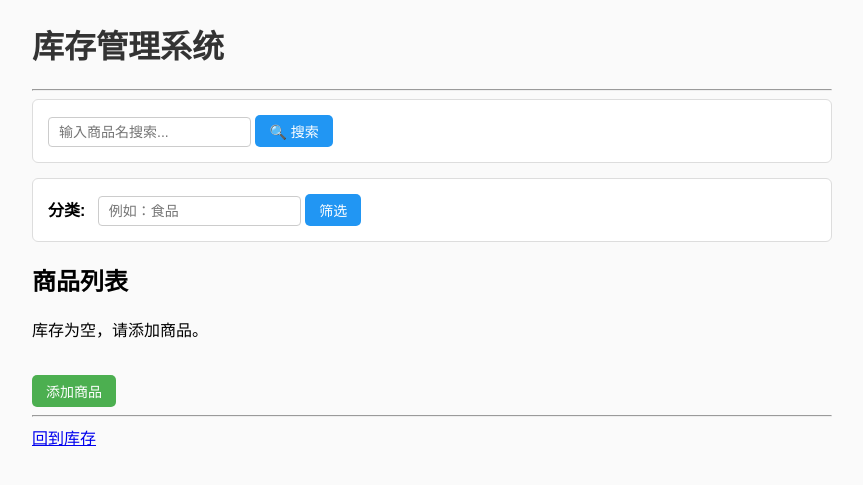
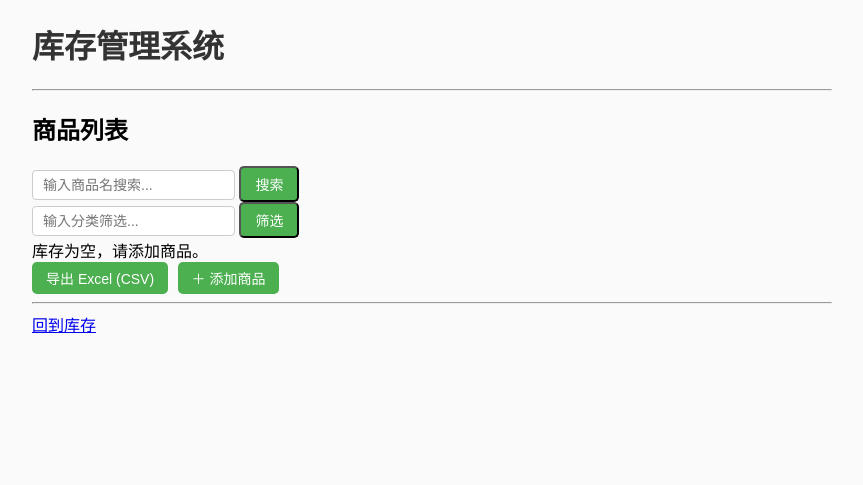
Before and after one commit to cx1331/inventory-system, a Flask app: page /inventory in a window 1280 px wide. Shown: the part 68-553 px from the top of the page, without its empty margins (208-1071 px from the left). Run offline with Flask 3, Linux system fonts and the light colour scheme; data that the repository does not hold is empty; some libraries are stand-ins or nearby versions.

Commit message:
Update inventory.html

```diff
--- a/templates/inventory.html
+++ b/templates/inventory.html
@@ -3,51 +3,70 @@
 {% block title %}库存列表{% endblock %}
 
 {% block content %}
-    <!-- 按商品名搜索 -->
-    <div class="form-card">
-        <form action="/search" method="get">
-            <input type="text" name="q" placeholder="输入商品名搜索...">
-            <input type="submit" value="🔍 搜索">
-        </form>
+<div class="container mt-4">
+    <h2 class="mb-4">商品列表</h2>
+
+    <!-- 搜索和筛选表单 -->
+    <div class="row mb-4">
+        <div class="col-md-6">
+            <form action="/search" method="get" class="d-flex">
+                <input type="text" name="q" class="form-control me-2" placeholder="输入商品名搜索...">
+                <button type="submit" class="btn btn-primary">搜索</button>
+            </form>
+        </div>
+        <div class="col-md-6">
+            <form action="/filter_category" method="get" class="d-flex">
+                <input type="text" name="cat" class="form-control me-2" placeholder="输入分类筛选...">
+                <button type="submit" class="btn btn-primary">筛选</button>
+            </form>
+        </div>
     </div>
 
-    <!-- 按分类筛选 -->
-    <div class="form-card">
-        <form action="/filter_category" method="get">
-            <label>分类: </label>
-            <input type="text" name="cat" placeholder="例如：食品">
-            <input type="submit" value="筛选">
-        </form>
-    </div>
-
-    <h2>商品列表</h2>
-
+    <!-- 商品表格 -->
     {% if products %}
-        <ul>
-            {% for p in products %}
-                <li>
-                    <div>
-                        <strong>{{ p['name'] }}</strong> -
-                        数量:
+    <div class="table-responsive shadow-sm">
+        <table class="table table-bordered table-hover align-middle bg-white">
+            <thead class="table-dark">
+                <tr>
+                    <th>商品名</th>
+                    <th>数量</th>
+                    <th>单价</th>
+                    <th>分类</th>
+                    <th>备注</th>
+                    <th>操作</th>
+                </tr>
+            </thead>
+            <tbody>
+                {% for p in products %}
+                <tr>
+                    <td>{{ p['name'] }}</td>
+                    <td>
                         {% if p['quantity'] < 10 %}
-                            <span class="low-stock">⚠️ {{ p['quantity'] }} (库存不足) </span>
+                            <span class="badge bg-danger">{{ p['quantity'] }}</span>
                         {% else %}
                             {{ p['quantity'] }}
-                        {% endif %} |
-                        单价: RM{{ "%.2f"|format(p['price']) }} |
-                        分类: {{ p['category'] }}
-                    </div>
-                    <div>
-                        <a href="/update_stock_form/{{ p['id'] }}" class="btn">修改库存</a>
-                        <a href="/delete/{{ p['id'] }}" class="btn btn-danger">删除</a>
-                    </div>
-                </li>
-            {% endfor %}
-        </ul>
+                        {% endif %}
+                    </td>
+                    <td>RM{{ "%.2f"|format(p['price']) }}</td>
+                    <td>{{ p['category'] }}</td>
+                    <td>{{ p['remark'] or '' }}</td>
+                    <td>
+                        <a href="/update_stock_form/{{ p['id'] }}" class="btn btn-sm btn-outline-success">修改</a>
+                        <a href="/delete/{{ p['id'] }}" class="btn btn-sm btn-outline-danger">删除</a>
+                    </td>
+                </tr>
+                {% endfor %}
+            </tbody>
+        </table>
+    </div>
     {% else %}
-        <p>库存为空，请添加商品。</p>
+    <div class="alert alert-info">库存为空，请添加商品。</div>
     {% endif %}
 
-    <br>
-    <a href="/add_form" class="btn">添加商品</a>
+    <!-- 底部按钮 -->
+     <div class="mt-4">
+        <a href="/export" class="btn btn-success">导出 Excel (CSV)</a>
+        <a href="/add_form" class="btn btn-primary">＋ 添加商品</a>
+     </div>
+</div>
 {% endblock %}
```
